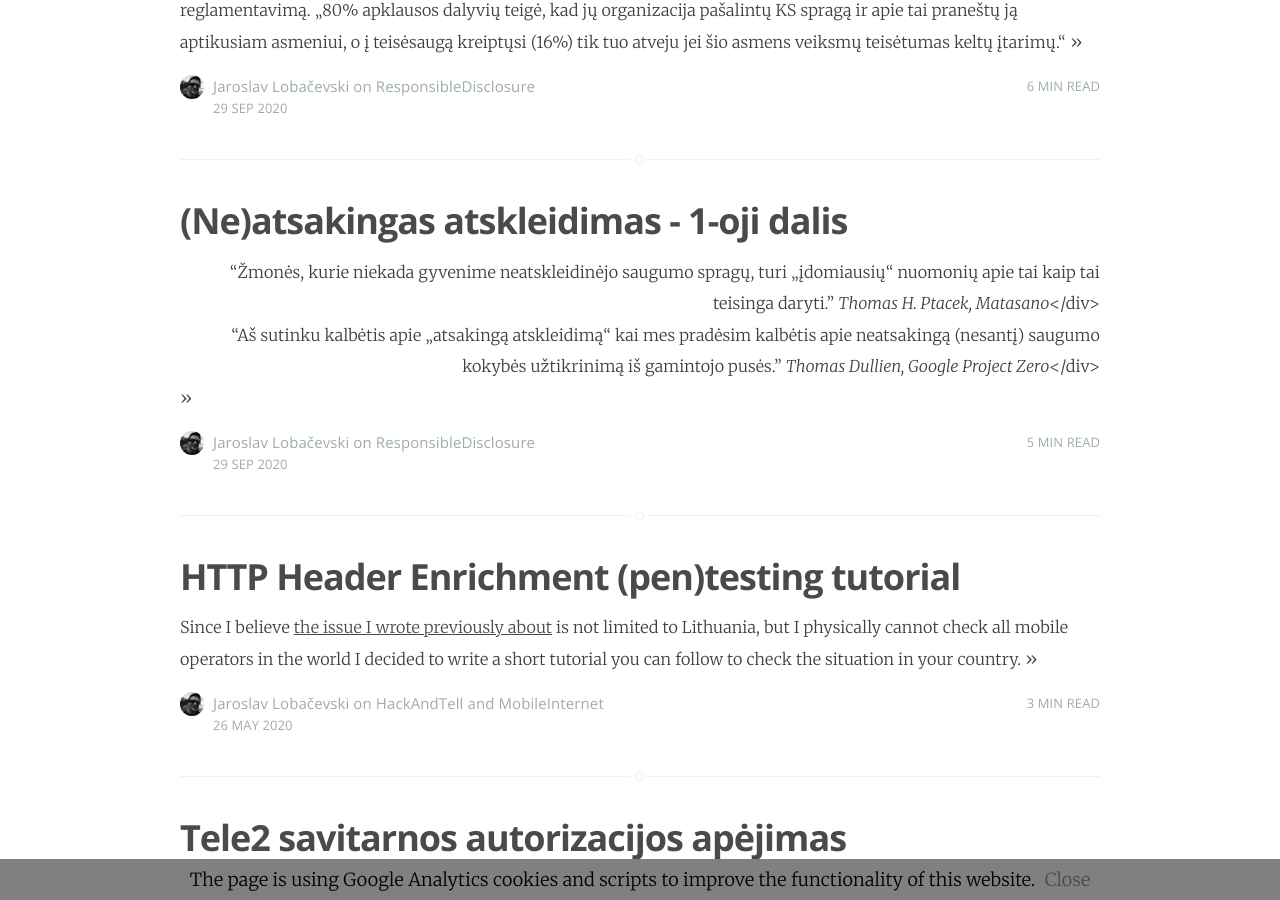
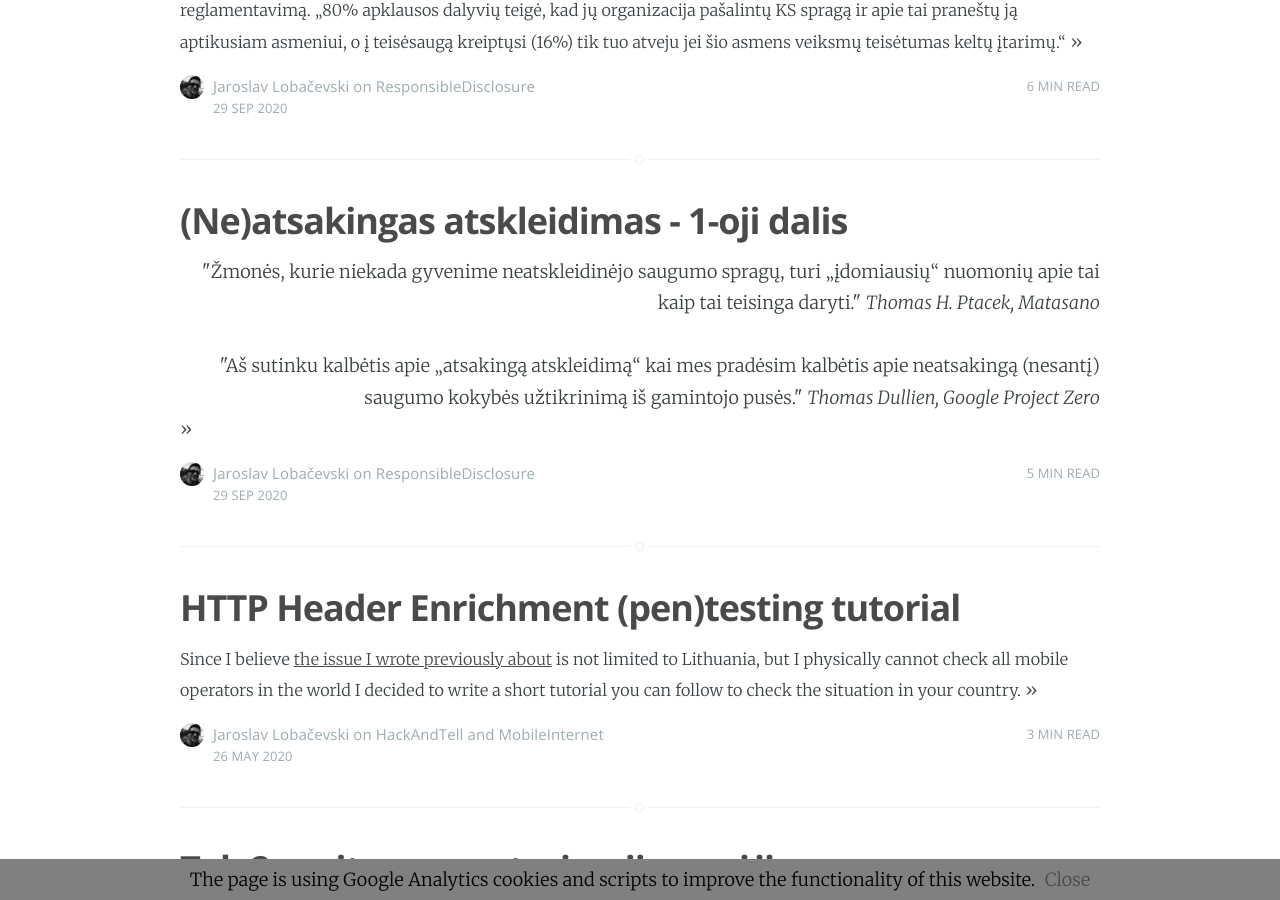
Before and after one commit to JarLob/jarlob.github.io, a Jekyll site: the page built from index.html, in a window 1280 px wide and 900 px high, scrolled down 1120 px. Built offline with Jekyll 4.4.1, drawn with Linux system fonts in a browser that asks for light colours; Markdown is read by kramdown in place of the engine named in the settings; the list of posts is cut into pages by our own code; part of the change alters nothing that is shown.

```diff
--- a/_config.yml
+++ b/_config.yml
@@ -2,9 +2,7 @@ name: Jaroslav Lobačevski
 description:
 meta_description: "Jaroslav Lobačevski"
 future: true
-markdown: kramdown
-kramdown:
-  parse_block_html: true
+markdown: CommonMarkGhPages
 highlighter: rouge
 logo: false
 paginate: 10
```
